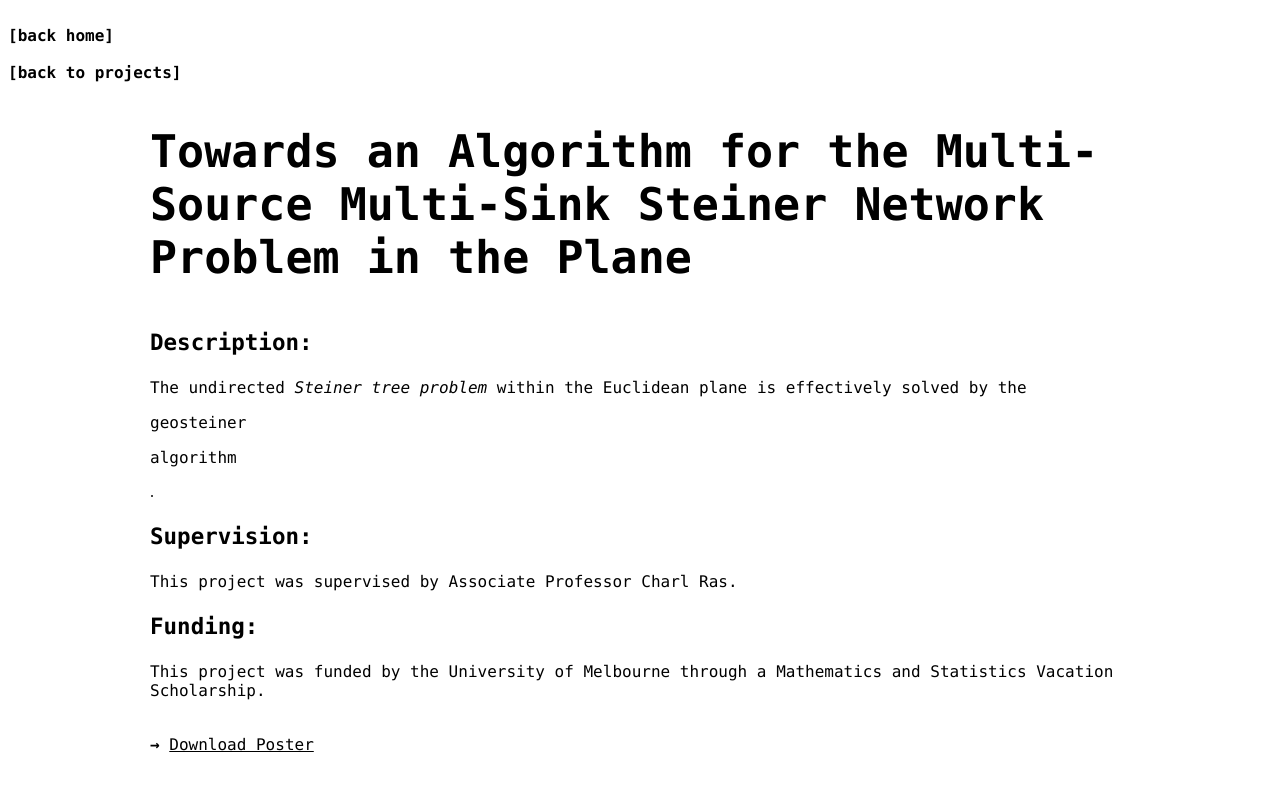
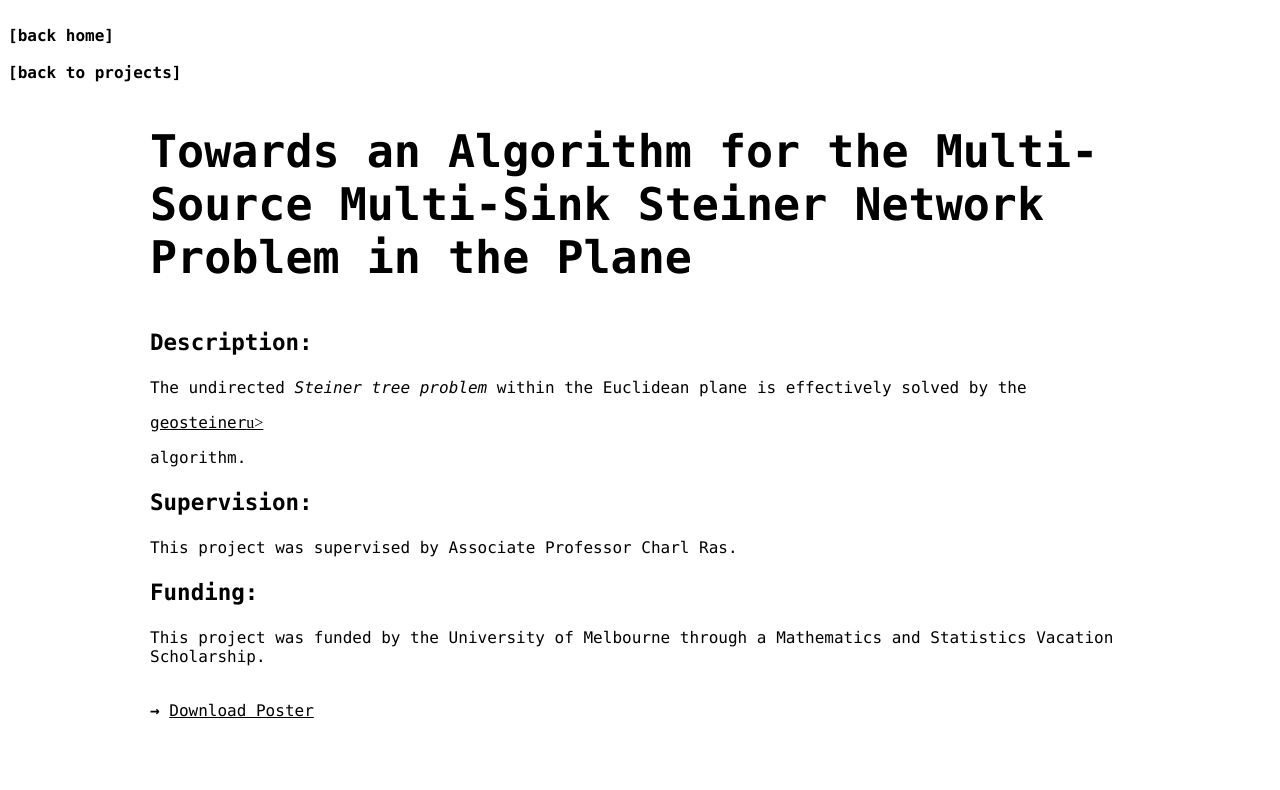
Before and after one commit to harryzxi/harryzxi.github.io, a plain HTML site: page projects/unimelb2023.html in a window 1280 px wide. Drawn offline with Linux system fonts and the light colour scheme; a web font is replaced by a local one.

Commit message:
geostreiner2

```diff
--- a/projects/unimelb2023.html
+++ b/projects/unimelb2023.html
@@ -10,8 +10,7 @@
 <div style="position: absolute; top: 10%; left: 50%; transform: translateX(-50%); width:980px">
     <p style="font-family: Lucida Console; font-size: 45px;"><b>Towards an Algorithm for the Multi-Source Multi-Sink Steiner Network Problem in the Plane</b></p>
     <p style="font-family: Lucida Console; font-size: 22.5px;"><b>Description:</b></p>
-    <p style="font-family: Lucida Console;">The undirected <i>Steiner tree problem</i> within the Euclidean plane is effectively solved by the </p><a href="http://www.geosteiner.com" style="font-family: Lucida Console; color: #000; text-decoration:none;">geosteiner</a>
-    <p style="font-family: Lucida Console;">algorithm</p>.
+    <p style="font-family: Lucida Console;">The undirected <i>Steiner tree problem</i> within the Euclidean plane is effectively solved by the </p><a href="http://www.geosteiner.com" style="font-family: Lucida Console; color: #000; text-decoration:none;"><u>geosteiner</a>u></u></a><p style="font-family: Lucida Console;">algorithm.</p>
     <p style="font-family: Lucida Console; font-size: 22.5px;"><b>Supervision:</b></p>
     <p style="font-family: Lucida Console;">This project was supervised by Associate Professor Charl Ras.</p>
     <p style="font-family: Lucida Console; font-size: 22.5px;"><b>Funding:</b></p>
```
